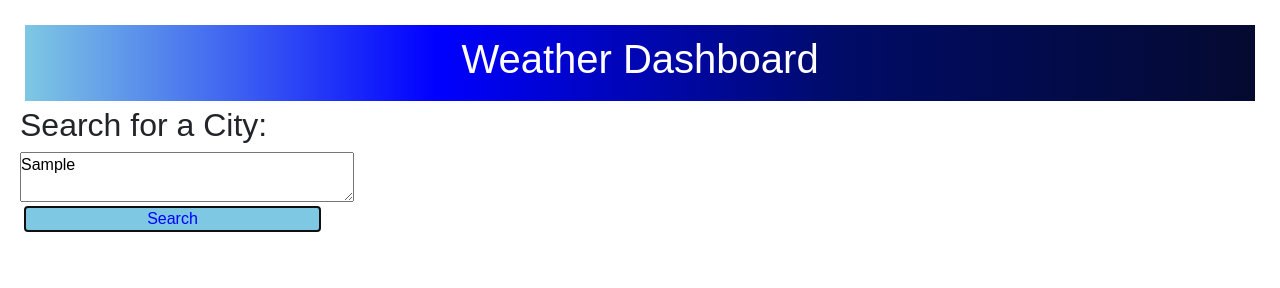
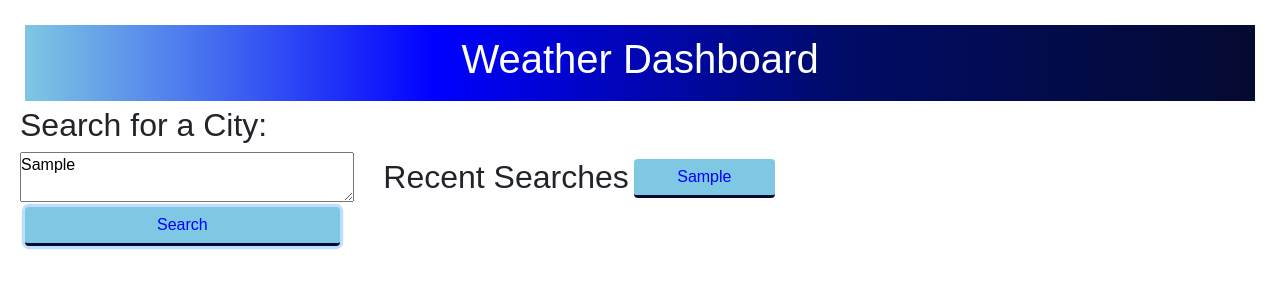
Before and after one commit to Morgan1317/Whats-the-weather-like-C6, a plain HTML site: page index.html in a window 1280 px wide. Both pictures are taken after typing "Sample" into the empty fields and a click on the button "Search". Drawn offline with nearby package versions, Linux system fonts and the light colour scheme; no server answers.

Commit message:
buttons are still in progress

```diff
--- a/assets/css/style.css
+++ b/assets/css/style.css
@@ -25,19 +25,28 @@ textarea{
     width: 85%;
 }
 
-#searchBtn{
+.btn {
     background-color: #7EC8E3;
     border: #7EC8E3;
     margin: 5px;
-    width: 75%;
+    width: 80%;
     text-align: center;
     color: #0000FF;
+    border-bottom: #050A30 solid 3px;
+    margin-bottom: 10px;
+
 }
-#searchBtn:hover {
+
+.btn:hover {
     font-size: 20px;
     background-color:#0000FF ;
     color: #7EC8E3;
+
   }
+#savedBtn{
+padding-left: 0;
+padding-right: 0;
+}
 .low {
     background-color: rgb(41, 141, 41);
     width: fit-content;
--- a/assets/js/script.js
+++ b/assets/js/script.js
@@ -23,25 +23,33 @@ $('#searchBtn').on('click',function(){
 
         })
         storageSave(cityName);
+        loadInputs();
 
 
 });
 
 var storageSave = function(){
 
-    userArray = JSON.parse(localStorage.getItem('input'));
-    if(!userArray){
-        userArray = [];
+    cityArray = JSON.parse(localStorage.getItem('input'));
+    if(!cityArray){
+        cityArray = [];
     };
-    userArray.push(cityName);
-    localStorage.setItem('input',JSON.stringify(userArray));
+    cityArray.push(cityName);
+    localStorage.setItem('input',JSON.stringify(cityArray));
 }
 var loadInputs = function() {
-    userArray = JSON.parse(localStorage.getItem("input"));
+    cityArray = JSON.parse(localStorage.getItem("input"));
     // if there is no user input yet, set to empty string
-    if(!userArray){
-        userArray = [];
+    if(!cityArray){
+        cityArray = [];
     };
+console.log(cityArray)
+    for(var i=0; i<cityArray.length; i++){
+        var cityBtn=document.createElement('button')
+        $(cityBtn).addClass('btn col-4 form-inline')
+        cityBtn.innerHTML = cityArray[i]
+        $('#savedBtn').append(cityBtn)
+    }
 };
 var weather = function(data){
 
@@ -132,7 +140,6 @@ var displayCurrent = function(current){
     } else {
         $(li4).addClass('extreme')
     }
-    console.log(currentUvi)
 
 };
 // display the  data
@@ -169,3 +176,6 @@ var displayWeather = function(data){
     }
 
 };
+
+
+loadInputs();
--- a/index.html
+++ b/index.html
@@ -20,7 +20,12 @@
         <div class="col-4 form-inline">
             <h2>Search for a City:</h2>
             <textarea id="input"></textarea>
-            <button id="searchBtn">Search</button>
+            <button id="searchBtn" class="btn">Search</button>
+
+        </div>
+        <div class= 'row col-4 form-inline' id="savedBtn" >
+            <div class='row'></div>
+            <h2>Recent Searches</h2>
         </div>
         <div class= "col-8" id="currentDay"></div>
         <div class="row col" id="forcast"></div>
```
